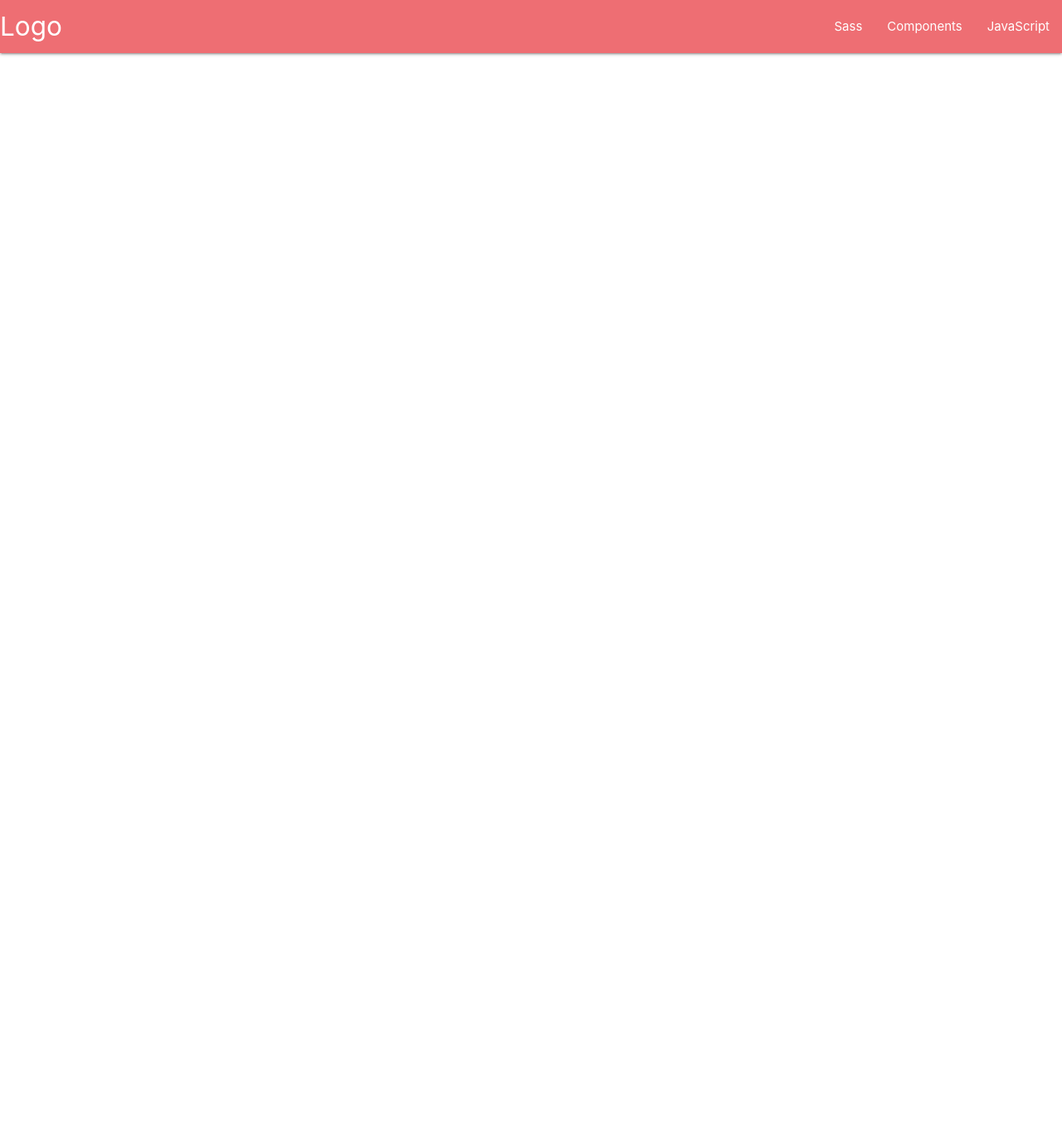
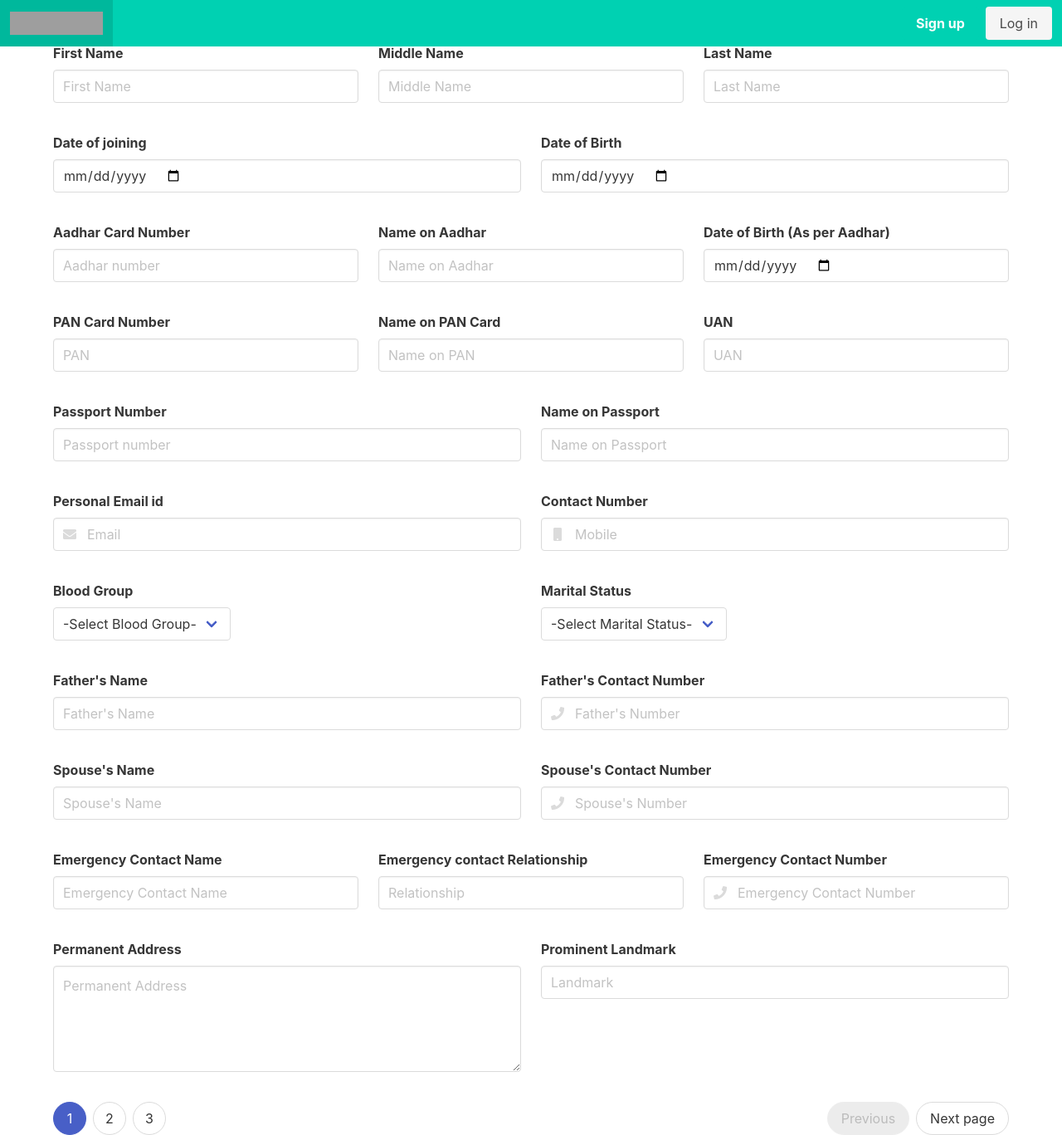
Before and after one commit to B45i/angular-error-directive, an Angular app: page / in a window 1280 px wide. Shown: the whole page at 83% size. Before the commit the page ends 800 px from the top, so only its background shows below. Built offline with nearby package versions, Linux system fonts and the light colour scheme; grey boxes are pictures that could not be loaded.

Commit message:
form template

```diff
--- a/angular.json
+++ b/angular.json
@@ -24,7 +24,8 @@
               "src/assets"
             ],
             "styles": [
-              "./node_modules/materialize-css/dist/css/materialize.min.css",
+              "./node_modules/bulma/css/bulma.css",
+              "./node_modules/@fortawesome/fontawesome-free/css/all.min.css",
               "src/styles.css"
             ],
             "scripts": []
@@ -90,7 +91,7 @@
               "src/assets"
             ],
             "styles": [
-            "./node_modules/materialize-css/dist/css/materialize.min.css",
+            "./node_modules/bulma/css/bulma.css",
               "src/styles.css"
             ],
             "scripts": []
--- a/package.json
+++ b/package.json
@@ -19,7 +19,9 @@
     "@angular/platform-browser": "~8.2.13",
     "@angular/platform-browser-dynamic": "~8.2.13",
     "@angular/router": "~8.2.13",
-    "materialize-css": "^1.0.0-rc.2",
+    "@fortawesome/fontawesome-free": "^5.11.2",
+    "bulma": "^0.8.0",
+    "font-awesome": "^4.7.0",
     "rxjs": "~6.4.0",
     "tslib": "^1.10.0",
     "zone.js": "~0.9.1"
--- a/src/app/app.component.html
+++ b/src/app/app.component.html
@@ -1,12 +1,23 @@
-<div class="navbar-fixed">
-  <nav>
-    <div class="nav-wrapper">
-      <a href="#" class="brand-logo">Logo</a>
-      <ul id="nav-mobile" class="right hide-on-med-and-down">
-        <li><a href="sass.html">Sass</a></li>
-        <li><a href="badges.html">Components</a></li>
-        <li><a href="collapsible.html">JavaScript</a></li>
-      </ul>
+<nav class="navbar is-fixed-top is-primary" role="navigation" aria-label="main navigation">
+  <div class="navbar-brand">
+    <a class="navbar-item" href="https://bulma.io">
+      <img src="https://bulma.io/images/bulma-logo.png" width="112" height="28">
+    </a>
+  </div>
+
+
+  <div class="navbar-end">
+    <div class="navbar-item">
+      <div class="buttons">
+        <a class="button is-primary">
+          <strong>Sign up</strong>
+        </a>
+        <a class="button is-light">
+          Log in
+        </a>
+      </div>
     </div>
-  </nav>
-</div>
+  </div>
+</nav>
+
+<app-standard-input-form></app-standard-input-form>
--- a/src/app/employee/standard-input-form/standard-input-form.component.html
+++ b/src/app/employee/standard-input-form/standard-input-form.component.html
@@ -1 +1,254 @@
-<p>standard-input-form works!</p>
+<div class="container">
+
+    <div class="columns">
+        <div class="field column">
+            <label class="label">First Name</label>
+            <div class="control">
+                <input class="input" type="text" placeholder="First Name">
+            </div>
+        </div>
+
+        <div class="field column">
+            <label class="label">Middle Name</label>
+            <div class="control">
+                <input class="input" type="text" placeholder="Middle Name">
+            </div>
+        </div>
+
+        <div class="field column">
+            <label class="label">Last Name</label>
+            <div class="control">
+                <input class="input" type="text" placeholder="Last Name">
+            </div>
+        </div>
+    </div>
+
+    <div class="columns">
+        <div class="field column">
+            <label class="label">Date of joining</label>
+            <div class="control">
+                <input class="input" type="Date" placeholder="Date of joining">
+            </div>
+        </div>
+        <div class="field column">
+            <label class="label">Date of Birth</label>
+            <div class="control">
+                <input class="input" type="Date" placeholder="Date of Birth">
+            </div>
+        </div>
+    </div>
+
+    <div class="columns">
+        <div class="field column">
+            <label class="label">Aadhar Card Number</label>
+            <div class="control">
+                <input class="input" type="text" placeholder="Aadhar number">
+            </div>
+        </div>
+        <div class="field column">
+            <label class="label">Name on Aadhar</label>
+            <div class="control">
+                <input class="input" type="text" placeholder="Name on Aadhar">
+            </div>
+        </div>
+        <div class="field column">
+            <label class="label">Date of Birth (As per Aadhar)</label>
+            <div class="control">
+                <input class="input" type="Date" placeholder="Date of Birth">
+            </div>
+        </div>
+    </div>
+
+    <div class="columns">
+        <div class="field column">
+            <label class="label">PAN Card Number</label>
+            <div class="control">
+                <input class="input" type="text" placeholder="PAN">
+            </div>
+        </div>
+        <div class="field column">
+            <label class="label">Name on PAN Card</label>
+            <div class="control">
+                <input class="input" type="text" placeholder="Name on PAN">
+            </div>
+        </div>
+        <div class="field column">
+            <label class="label">UAN</label>
+            <div class="control">
+                <input class="input" type="text" placeholder="UAN">
+            </div>
+        </div>
+    </div>
+
+
+    <div class="columns">
+        <div class="field column">
+            <label class="label">Passport Number</label>
+            <div class="control">
+                <input class="input" type="text" placeholder="Passport number">
+            </div>
+        </div>
+        <div class="field column">
+            <label class="label">Name on Passport</label>
+            <div class="control">
+                <input class="input" type="text" placeholder="Name on Passport">
+            </div>
+        </div>
+    </div>
+
+    <div class="columns">
+        <div class="field column">
+            <label class="label">Personal Email id</label>
+            <p class="control has-icons-left">
+                <input class="input" type="email" placeholder="Email">
+                <span class="icon is-small is-left">
+                    <i class="fas fa-envelope"></i>
+                </span>
+            </p>
+        </div>
+        <div class="field column">
+            <label class="label">Contact Number</label>
+            <p class="control has-icons-left">
+                <input class="input" type="number" placeholder="Mobile">
+                <span class="icon is-small is-left">
+                    <i class="fas fa-mobile"></i>
+                </span>
+            </p>
+        </div>
+    </div>
+
+    <div class="columns">
+        <div class="field column">
+            <label class="label">Blood Group</label>
+            <div class="control">
+                <div class="select">
+                    <select>
+                        <option value="">-Select Blood Group-</option>
+                        <option>A Positive</option>
+                        <option>A Negative</option>
+                        <option>A Unknown</option>
+                        <option>B Positive</option>
+                        <option>B Negative</option>
+                        <option>B Unknown</option>
+                        <option>AB Positive</option>
+                        <option>AB Negative</option>
+                        <option>AB Unknown</option>
+                        <option>O Positive</option>
+                        <option>O Negative</option>
+                        <option>O Unknown</option>
+                        <option>Unknown</option>
+                    </select>
+                </div>
+            </div>
+        </div>
+        <div class="field column">
+            <label class="label">Marital Status</label>
+            <div class="control">
+                <div class="select">
+                    <select>
+                        <option value="">-Select Marital Status-</option>
+                        <option value="Single">Single</option>
+                        <option value="Married">Married</option>
+                        <option value="Widowed">Widowed</option>
+                        <option value="Separated">Separated</option>
+                        <option value="Divorced">Divorced</option>
+                    </select>
+                </div>
+            </div>
+        </div>
+    </div>
+
+    <div class="columns">
+        <div class="field column">
+            <label class="label">Father's Name</label>
+            <div class="control">
+                <input class="input" type="text" placeholder="Father's Name">
+            </div>
+        </div>
+        <div class="field column">
+            <label class="label">Father's Contact Number</label>
+            <p class="control has-icons-left">
+                <input class="input" type="number" placeholder="Father's Number">
+                <span class="icon is-small is-left">
+                    <i class="fas fa-phone"></i>
+                </span>
+            </p>
+        </div>
+    </div>
+
+    <div class="columns">
+        <div class="field column">
+            <label class="label">Spouse's Name</label>
+            <div class="control">
+                <input class="input" type="text" placeholder="Spouse's Name">
+            </div>
+        </div>
+        <div class="field column">
+            <label class="label">Spouse's Contact Number</label>
+            <p class="control has-icons-left">
+                <input class="input" type="number" placeholder="Spouse's Number">
+                <span class="icon is-small is-left">
+                    <i class="fas fa-phone"></i>
+                </span>
+            </p>
+        </div>
+    </div>
+
+    <div class="columns">
+        <div class="field column">
+            <label class="label">Emergency Contact Name</label>
+            <div class="control">
+                <input class="input" type="text" placeholder="Emergency Contact Name">
+            </div>
+        </div>
+        <div class="field column">
+            <label class="label">Emergency contact Relationship</label>
+            <div class="control">
+                <input class="input" type="text" placeholder="Relationship">
+            </div>
+        </div>
+        <div class="field column">
+            <label class="label">Emergency Contact Number</label>
+            <p class="control has-icons-left">
+                <input class="input" type="number" placeholder="Emergency Contact Number">
+                <span class="icon is-small is-left">
+                    <i class="fas fa-phone"></i>
+                </span>
+            </p>
+        </div>
+    </div>
+
+
+    <div class="columns">
+            <div class="field column">
+                <label class="label">Permanent Address</label>
+                <div class="control">
+                    <textarea class="textarea" placeholder="Permanent Address"></textarea>
+                </div>
+            </div>
+            <div class="field column">
+                <label class="label">Prominent Landmark</label>
+                <div class="control">
+                    <input class="input" type="text" placeholder="Landmark">
+                </div>
+            </div>
+        </div>
+
+
+
+    <nav class="pagination is-rounded" role="navigation" aria-label="pagination">
+        <a class="pagination-previous" title="This is the first page" disabled>Previous</a>
+        <a class="pagination-next">Next page</a>
+        <ul class="pagination-list">
+            <li>
+                <a class="pagination-link is-current" aria-label="Page 1" aria-current="page">1</a>
+            </li>
+            <li>
+                <a class="pagination-link" aria-label="Goto page 2">2</a>
+            </li>
+            <li>
+                <a class="pagination-link" aria-label="Goto page 3">3</a>
+            </li>
+        </ul>
+    </nav>
+</div>
--- a/src/index.html
+++ b/src/index.html
@@ -7,7 +7,7 @@
   <meta name="viewport" content="width=device-width, initial-scale=1">
   <link rel="icon" type="image/x-icon" href="favicon.ico">
 </head>
-<body>
+<body class="has-navbar-fixed-top">
   <app-root></app-root>
 </body>
 </html>
--- a/src/styles.css
+++ b/src/styles.css
@@ -1 +1,2 @@
 /* You can add global styles to this file, and also import other style files */
+@import '~@fortawesome/fontawesome-free/css/all.min.css'
```
Also changed, not shown: 1 other file (tests, documents, lock files or other folders).
